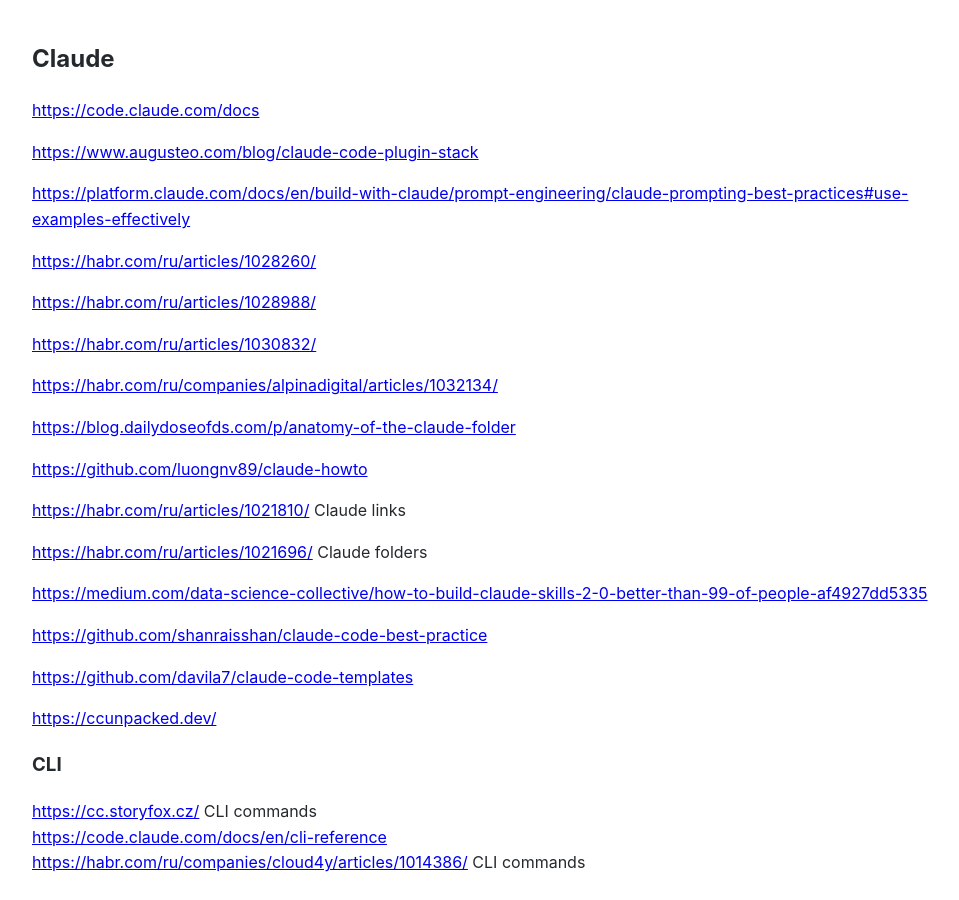
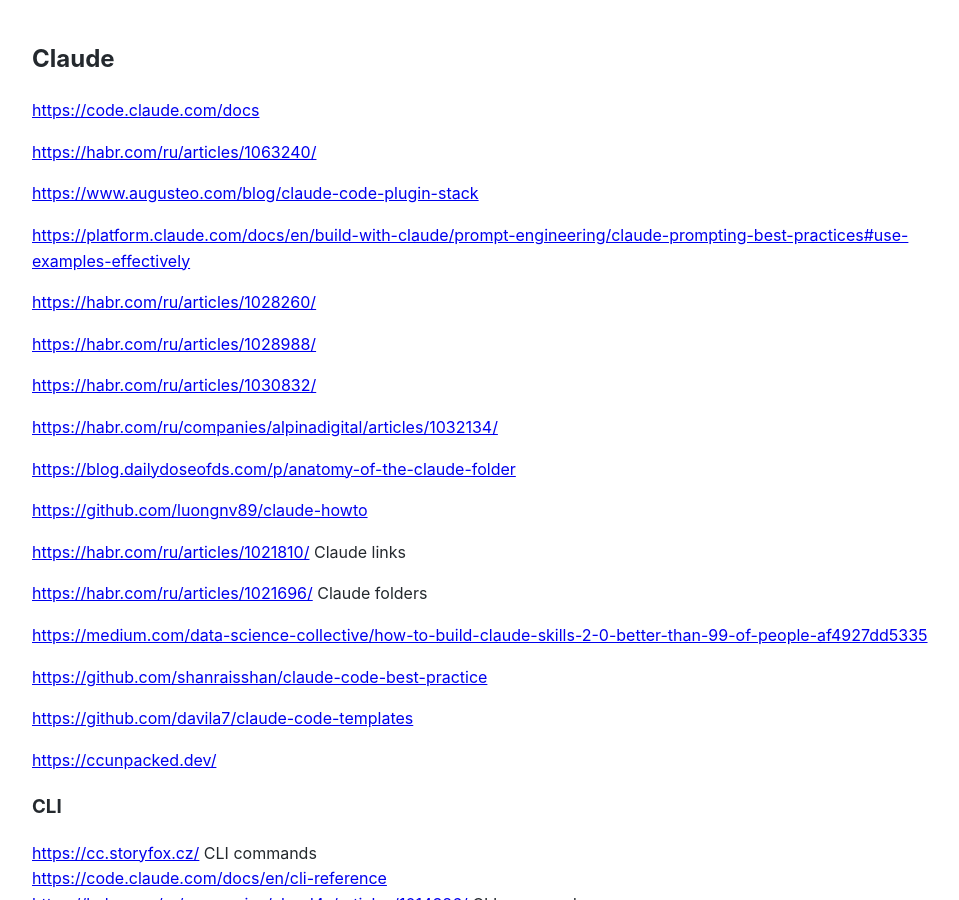
Before and after one commit to Michael-Lubinsky/michael-lubinsky.github.com, a Jekyll site: the page built from ml/claude.md, in a window 1280 px wide and 900 px high. Shown: the whole window, without its empty margins (158-1117 px from the left). Built offline with Jekyll 4.4.1, drawn with Linux system fonts in a browser that asks for light colours; our own code applies the rules of GitHub Pages for plain Markdown files.

Commit message:
Update claude.md

```diff
--- a/ml/claude.md
+++ b/ml/claude.md
@@ -1,5 +1,7 @@
 ## Claude
 <https://code.claude.com/docs>
+
+<https://habr.com/ru/articles/1063240/>
 
 <https://www.augusteo.com/blog/claude-code-plugin-stack>
 
```
